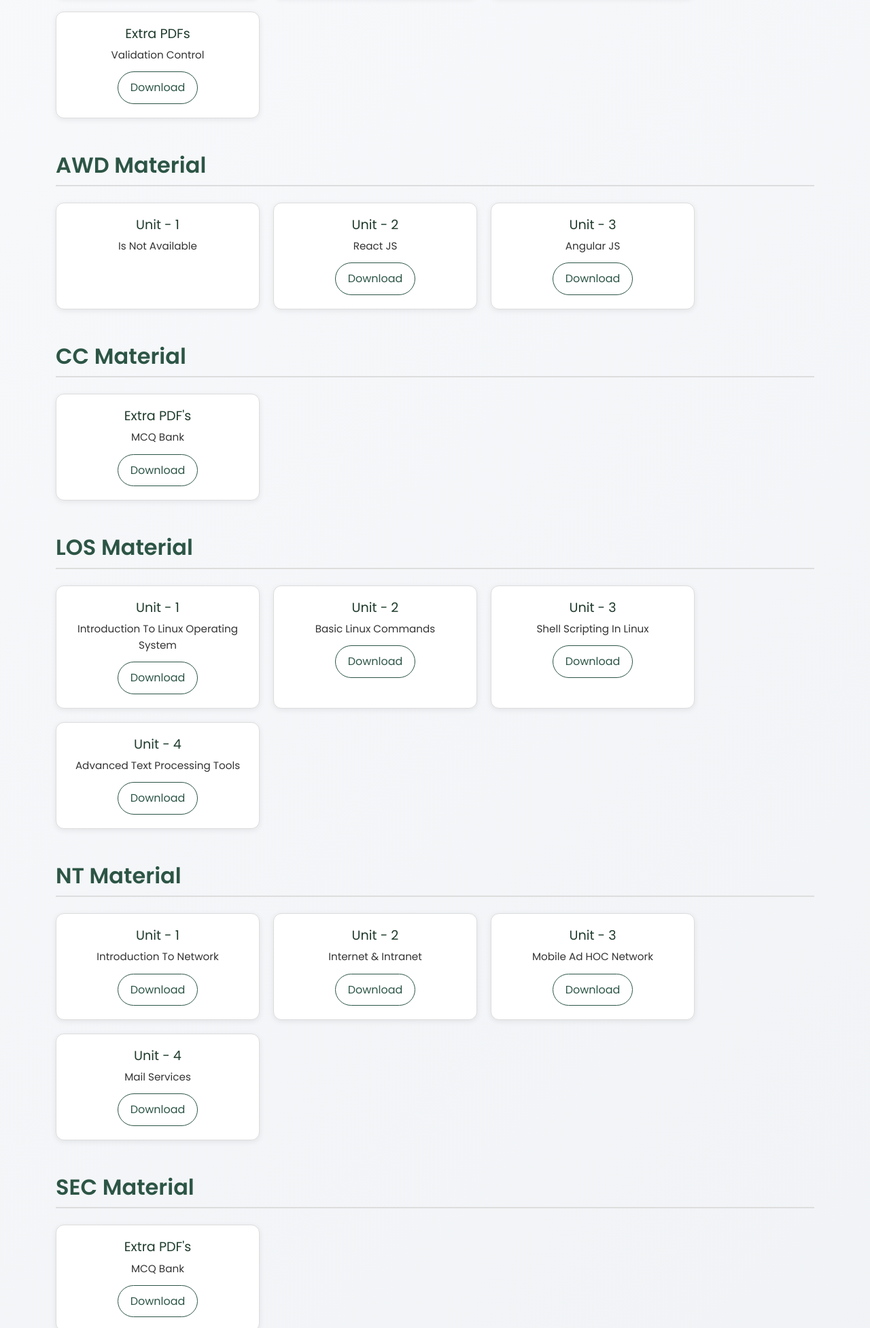
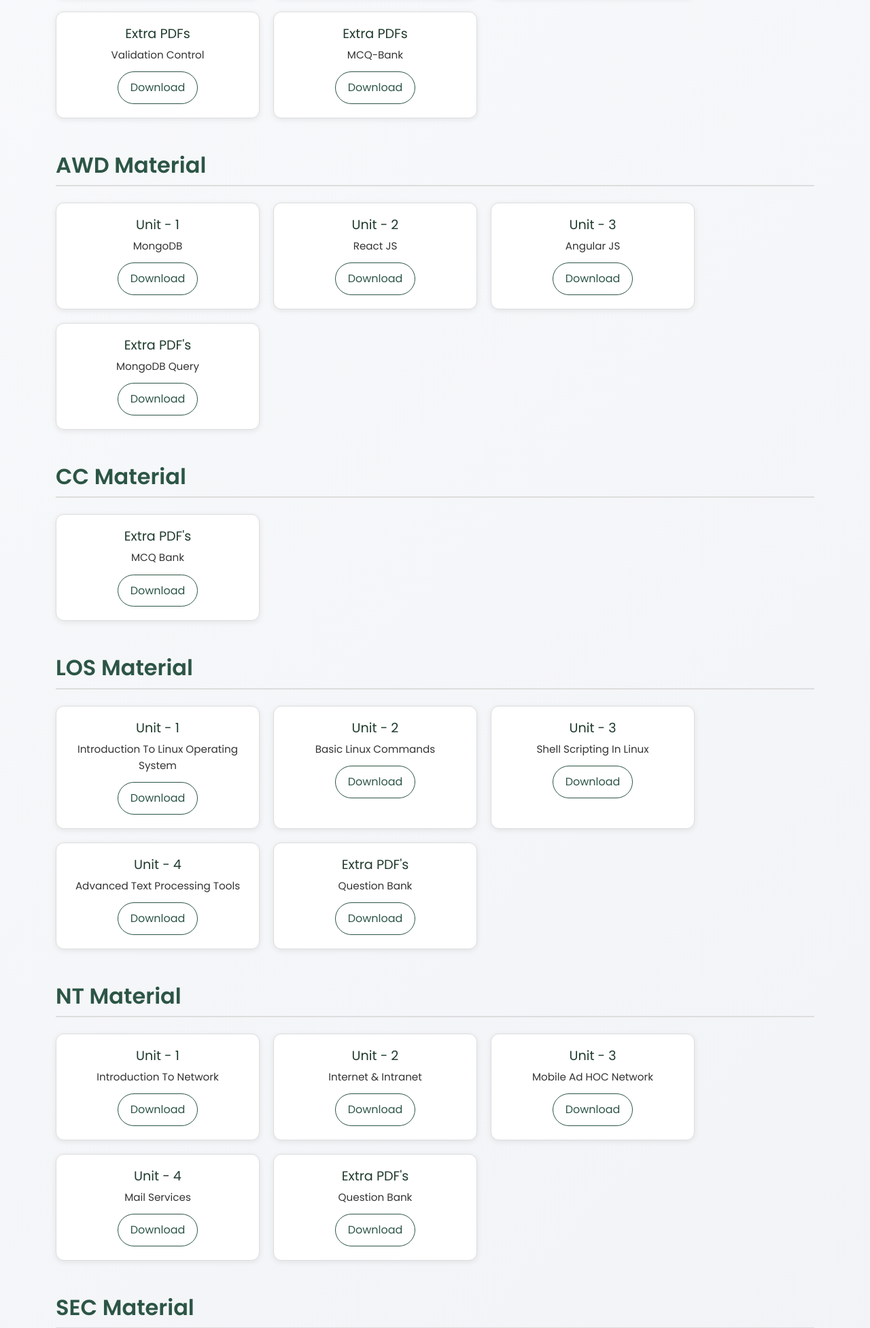
Before and after one commit to ZackDevd/StudyMaterial, a plain HTML site: page index.html in a window 1280 px wide. Shown: the part 847-2800 px from the top of the page at 68% size. Drawn offline with nearby package versions, Linux system fonts and the light colour scheme.

Commit message:
Add files via upload

```diff
--- a/index.html
+++ b/index.html
@@ -146,6 +146,13 @@
               <button class="btn-download">Download</button>
             </a>
           </article>
+          <article class="material-card">
+            <h3>Extra PDFs</h3>
+            <p>MCQ-Bank</p>
+            <a href="Material/ASP/[ASP] MCQ-Bank.pdf" download>
+              <button class="btn-download">Download</button>
+            </a>
+          </article>
         </div>
       </section>
 
@@ -156,8 +163,10 @@
           <!-- Card 1 -->
           <article class="material-card">
             <h3>Unit - 1</h3>
-            <p>Is Not Available</p>
-            <a href="#" download> </a>
+            <p>MongoDB</p>
+            <a href="Material/AWD/[AWD] Unit - 1.pdf" download>
+              <button class="btn-download">Download</button>
+            </a>
           </article>
           <!-- Card 2 -->
           <article class="material-card">
@@ -172,6 +181,13 @@
             <h3>Unit - 3</h3>
             <p>Angular JS</p>
             <a href="Material/AWD/[AWD] Unit - 3.pdf" download>
+              <button class="btn-download">Download</button>
+            </a>
+          </article>
+          <article class="material-card">
+            <h3>Extra PDF's</h3>
+            <p>MongoDB Query</p>
+            <a href="Material/AWD/[AWD] MB-Query.pdf" download>
               <button class="btn-download">Download</button>
             </a>
           </article>
@@ -229,6 +245,13 @@
               <button class="btn-download">Download</button>
             </a>
           </article>
+          <article class="material-card">
+            <h3>Extra PDF's</h3>
+            <p>Question Bank</p>
+            <a href="Material/LOS/[LOS] Que-Bank.pdf" download>
+              <button class="btn-download">Download</button>
+            </a>
+          </article>
         </div>
       </section>
 
@@ -265,6 +288,13 @@
             <h3>Unit - 4</h3>
             <p>Mail Services</p>
             <a href="Material/NT/[NT] Unit - 4.pdf" download>
+              <button class="btn-download">Download</button>
+            </a>
+          </article>
+          <article class="material-card">
+            <h3>Extra PDF's</h3>
+            <p>Question Bank</p>
+            <a href="Material/NT/[NT] Que-Bank.pdf" download>
               <button class="btn-download">Download</button>
             </a>
           </article>
@@ -314,6 +344,13 @@
               <button class="btn-download">Download</button>
             </a>
           </article>
+          <article class="material-card">
+            <h3>Extra PDF's</h3>
+            <p>Question Bank</p>
+            <a href="Material/WFS/[WFS] Que-Bank.pdf" download>
+              <button class="btn-download">Download</button>
+            </a>
+          </article>
         </div>
       </section>
     </main>
```
Also changed, not shown: 6 other files.
